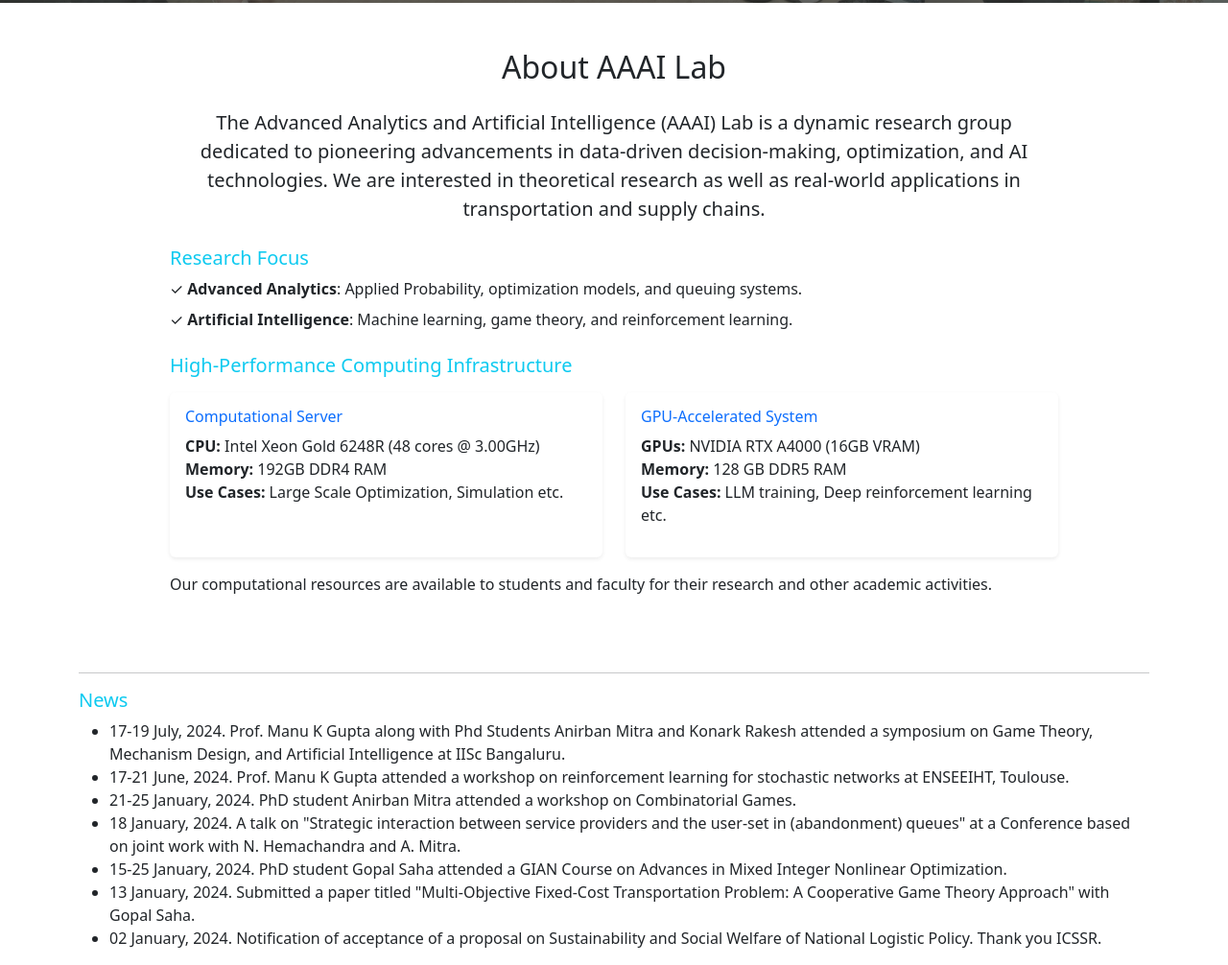
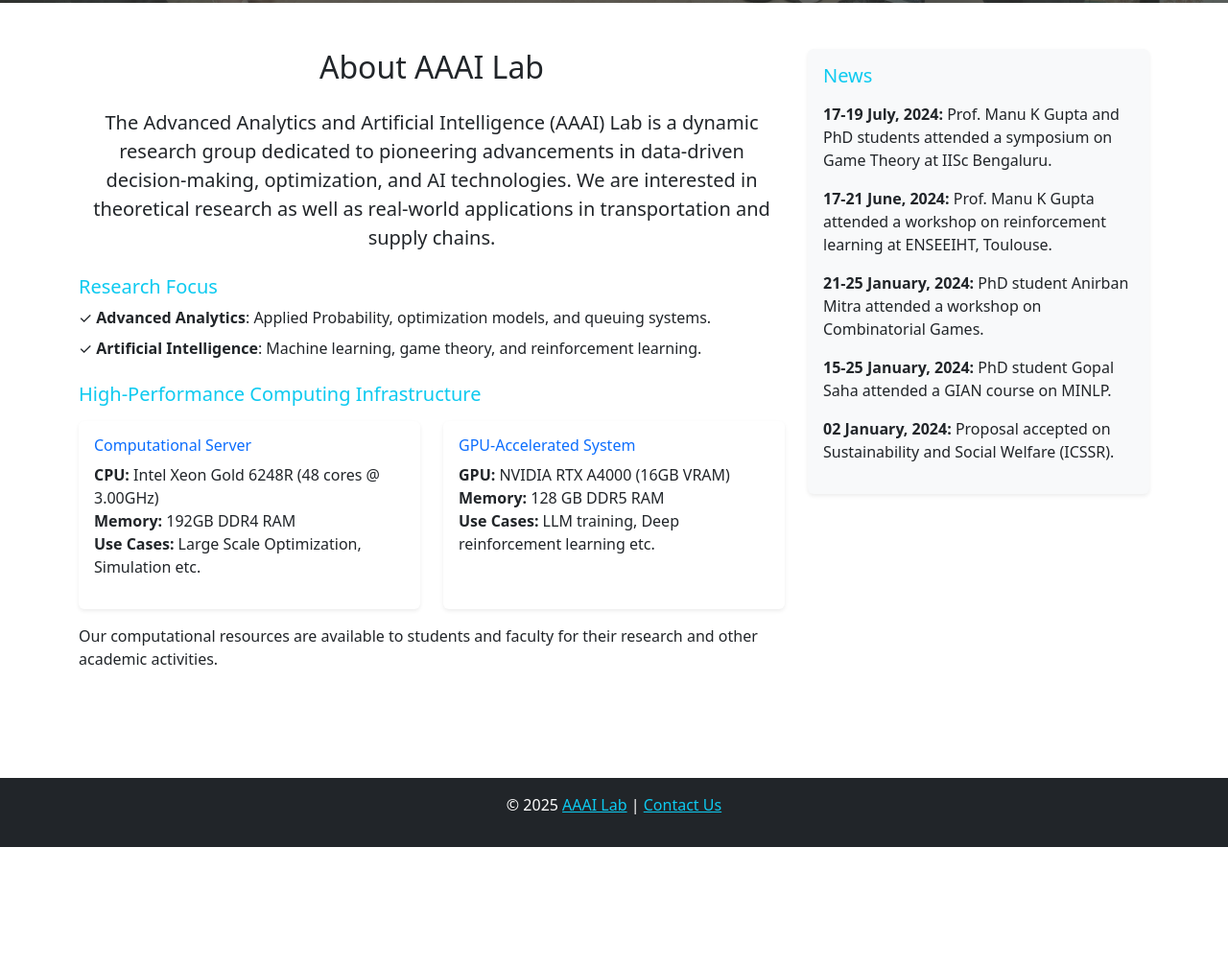
Before and after one commit to manugupta-or/AAAI-Lab, a website: page index.html in a window 1280 px wide. Shown: the part 695-1701 px from the top of the page at 96% size. After the commit the page ends 1578 px from the top, so only its background shows below. Drawn offline with nearby package versions, Linux system fonts and the light colour scheme; grey boxes are pictures that could not be loaded.

Commit message:
updated news section

```diff
--- a/index.html
+++ b/index.html
@@ -97,8 +97,13 @@
       <div class="hero-slideshow"></div>
       <div class="position-absolute top-0 start-0 w-100 h-100" style="background-color: rgba(0, 0, 0, 0.5);"></div>
       <div class="container position-relative z-1 d-flex flex-column justify-content-center align-items-center h-100 text-center">
-        <h1 class="display-2 fw-bold">AAAI Lab</h1>
-        <p class="lead mt-4 px-3">Advanced Analytics and Artificial Intelligence Research Group</p>
+        <h1 class="display-2 fw-bold"><a href="#news-section"style="color:white; text-decoration: none;">AAAI Lab</a></h1>
+        <p class="lead mt-4 px-3"><a href="#news-section"style="color:rgb(14, 198, 204);">Advanced Analytics and Artificial Intelligence Lab</a></p>
+        <p class="lead mt-4 px-3">
+      We are a <a href="#news-section" style="color:rgb(14, 198, 204);" >research group</a> at the Department of Management Studies and MFS of data science and AI, IIT Roorkee, India.  <a href="#news-section" style="color:rgb(14, 198, 204);">Latest News</a>
+
+        <p class="lead mt-4 px-3">
+          Latest News can be found in the <a href="#news-section" style="color:rgb(14, 198, 204);">News</a> section.
       </div>
     </section>
 
@@ -116,26 +121,25 @@
     </div>
   </section>
    -->
-
-
-
-    <section class="container py-5">
-      <div class="row justify-content-center">
-        <div class="col-lg-10">
+   <section id="news-section" class="container py-5">
+    <div class="row">
+      <!-- Left Column: About and Research -->
+      <div class="col-lg-8">
         <h2 class="text-center mb-4">About AAAI Lab</h2>
         <p class="lead text-center">
           The <strong>Advanced Analytics and Artificial Intelligence (AAAI) Lab</strong> is a dynamic research group
           dedicated to pioneering advancements in data-driven decision-making, optimization, and AI technologies.
           We are interested in theoretical research as well as real-world applications in transportation and supply chains.
         </p>
+
         <div class="mt-4">
           <h5 class="text-info">Research Focus</h5>
           <ul class="list-unstyled">
             <li class="mb-2">✓ <strong>Advanced Analytics</strong>: Applied Probability, optimization models, and queuing systems.</li>
             <li class="mb-2">✓ <strong>Artificial Intelligence</strong>: Machine learning, game theory, and reinforcement learning.</li>
-              <!-- <li class="mb-2">✓ <strong>Industry Collaboration</strong>: Solving complex challenges in logistics, healthcare, and sustainability.</li> -->
           </ul>
         </div>
+
         <div class="mt-4">
           <h5 class="text-info">High-Performance Computing Infrastructure</h5>
           <div class="row mt-3">
@@ -156,7 +160,7 @@
                 <div class="card-body">
                   <h6 class="card-title text-primary">GPU-Accelerated System</h6>
                   <ul class="list-unstyled">
-                      <li><span class="fw-bold">GPUs:</span> NVIDIA RTX A4000 (16GB VRAM)</li>
+                    <li><span class="fw-bold">GPU:</span> NVIDIA RTX A4000 (16GB VRAM)</li>
                     <li><span class="fw-bold">Memory:</span> 128 GB DDR5 RAM</li>
                     <li><span class="fw-bold">Use Cases:</span> LLM training, Deep reinforcement learning etc.</li>
                   </ul>
@@ -169,50 +173,38 @@
           </p>
         </div>
       </div>
+
+      <!-- Right Column: News -->
+      <div class="col-lg-4">
+        <div class="p-3 bg-light rounded shadow-sm">
+          <h5 class="text-info mb-3">News</h5>
+          <ul class="list-unstyled">
+            <li class="mb-3">
+              <strong>17-19 July, 2024:</strong> Prof. Manu K Gupta and PhD students attended a symposium on Game Theory at IISc Bengaluru.
+            </li>
+            <li class="mb-3">
+              <strong>17-21 June, 2024:</strong> Prof. Manu K Gupta attended a workshop on reinforcement learning at ENSEEIHT, Toulouse.
+            </li>
+            <li class="mb-3">
+              <strong>21-25 January, 2024:</strong> PhD student Anirban Mitra attended a workshop on Combinatorial Games.
+            </li>
+            <li class="mb-3">
+              <strong>15-25 January, 2024:</strong> PhD student Gopal Saha attended a GIAN course on MINLP.
+            </li>
+            <li class="mb-3">
+              <strong>02 January, 2024:</strong> Proposal accepted on Sustainability and Social Welfare (ICSSR).
+            </li>
+          </ul>
+        </div>
+      </div>
     </div>
   </section>
 
-    <!-- Resouarcers -->
-    <section>
-      <div class="container">
-        <hr />
-        <h5 class="text-info">News</h5>
-        <ul>
-          <li>
-            17-19 July, 2024. Prof. Manu K Gupta along with Phd Students Anirban Mitra and Konark Rakesh attended a symposium on
-            Game Theory, Mechanism Design, and Artificial Intelligence at IISc Bangaluru.
-          </li>
-          <li>
-            17-21 June, 2024. Prof. Manu K Gupta attended a workshop
-            on reinforcement learning for stochastic networks at ENSEEIHT, Toulouse.
-          </li>
-          <li>
-            21-25 January, 2024. PhD student Anirban Mitra attended a workshop
-            on Combinatorial Games.
-          </li>
-          <li>
-            18 January, 2024. A talk on "Strategic interaction between service
-            providers and the user-set in (abandonment) queues" at a Conference
-            based on joint work with N. Hemachandra and A. Mitra.
-          </li>
-          <li>
-            15-25 January, 2024. PhD student Gopal Saha attended a GIAN Course
-            on Advances in Mixed Integer Nonlinear Optimization.
-          </li>
-          <li>
-            13 January, 2024. Submitted a paper titled "Multi-Objective
-            Fixed-Cost Transportation Problem: A Cooperative Game Theory
-            Approach" with Gopal Saha.
-          </li>
-          <li>
-            02 January, 2024. Notification of acceptance of a proposal on
-            Sustainability and Social Welfare of National Logistic Policy. Thank
-            you ICSSR.
-          </li>
 
-        </ul>
-      </div>
-    </section>
+
+    <footer class="bg-dark text-white text-center py-3 mt-5">
+      <p>© 2025 <a href="#news-section" class="text-info" >AAAI Lab</a>  | <a href="Contact.html" class="text-info">Contact Us</a></p>
+    </footer>
 
     <script
       src="https://cdn.jsdelivr.net/npm/bootstrap@5.3.3/dist/js/bootstrap.bundle.min.js"
```
Lines whose indentation alone changed are shown as unchanged.
